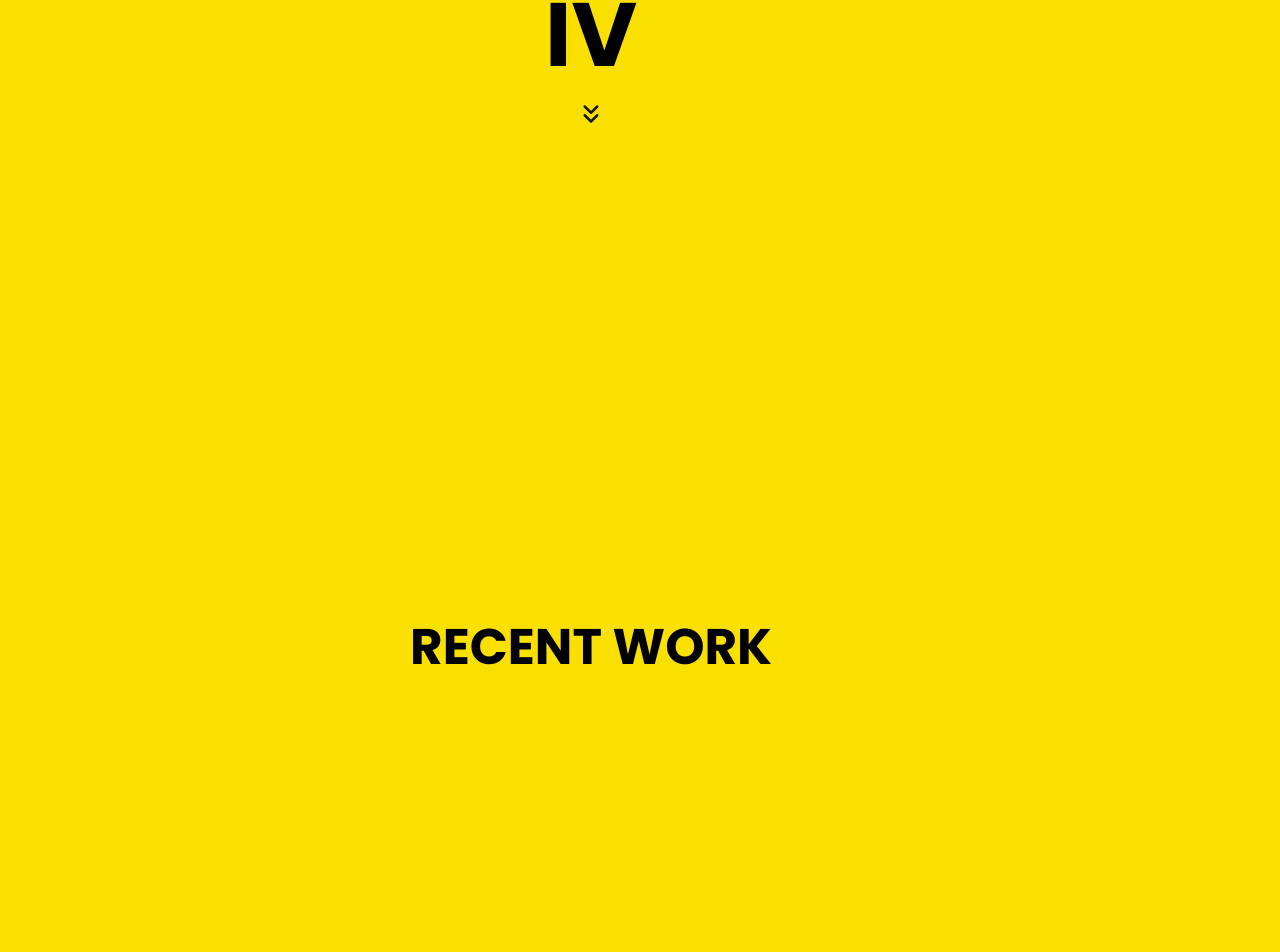
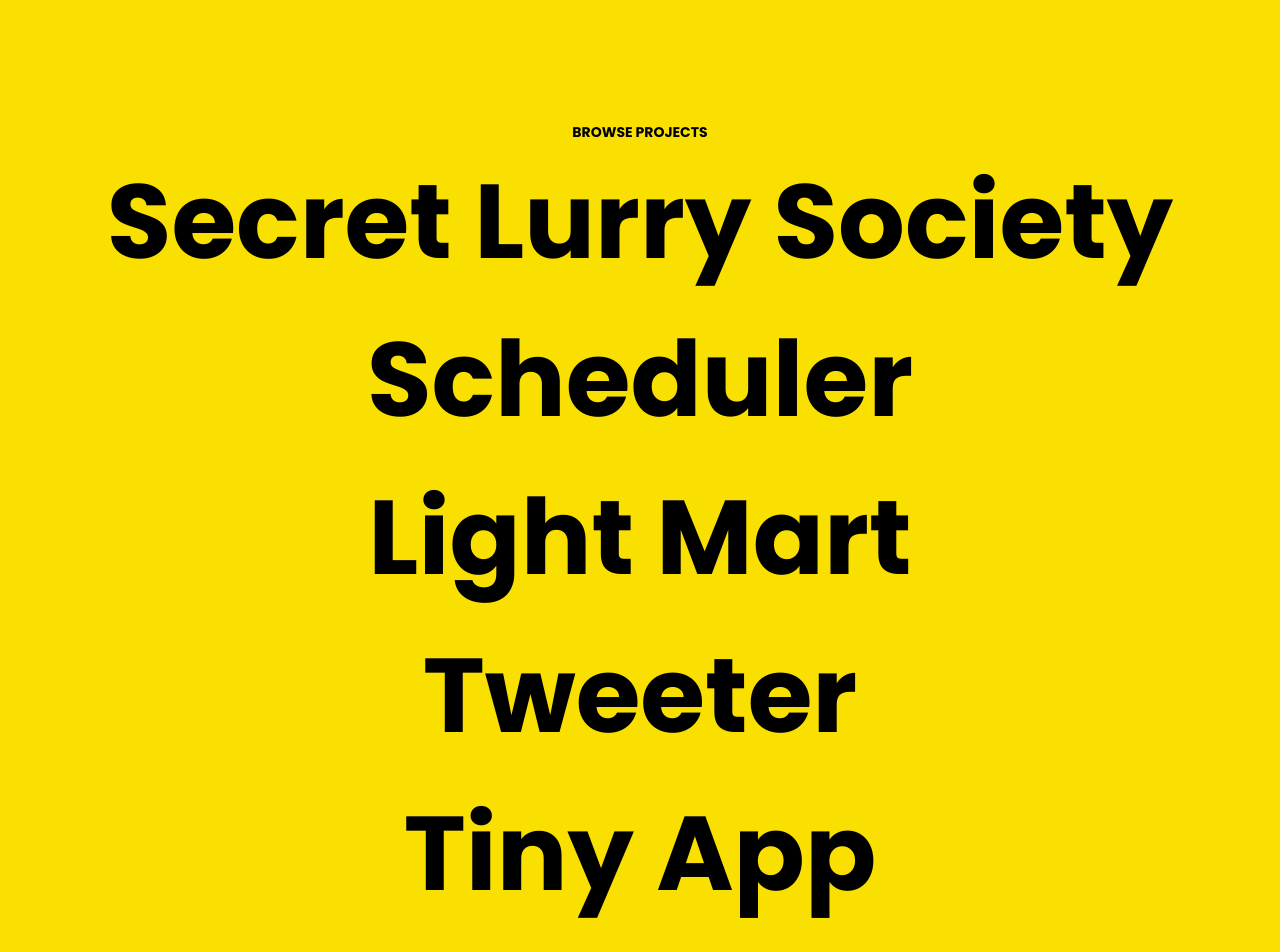
Before and after one commit to iourivolkov/portfolio-website, a React (Create React App) app: page / in a window 1280 px wide. Shown: the part 383-1335 px from the top of the page. Built offline with nearby package versions, Linux system fonts and the light colour scheme.

Commit message:
add headings for past projects

```diff
--- a/src/components/LandingPage.jsx
+++ b/src/components/LandingPage.jsx
@@ -1,10 +1,10 @@
 import "../styles/LandingPage.css";
 import { FiChevronsDown } from "react-icons/fi";
+
 
 const LandingPage = () => {
   return (
   <div className="container">
-    <h1 className="main-page-title">IV</h1>
     <FiChevronsDown className="page-down-icon" />
   </div>
     );
--- a/src/components/ProjectGrid.jsx
+++ /dev/null
@@ -1,7 +0,0 @@
-import "../styles/ProjectGrid.css";
-
-const ProjectGrid = ({}) => {
-  return <div></div>;
-};
-
-export default ProjectGrid;
--- a/src/components/Projects.jsx
+++ b/src/components/Projects.jsx
@@ -1,47 +1,19 @@
 import "../styles/Projects.css";
-import ProjectGrid from "./ProjectGrid";
 
 
-const work = [
-  {
-    img: "url",
-    name: "Secret Lurry Society",
-    description:
-      "Lighthouse Labs' flagship DApp (decentralized application) - consisting of an NFT collection, minting website, and LURRY token IDO (initial dex offering). The Floatie Lurry NFT grants exclusive access to a mentorship discord channel and acts as an on-ramp to blockchain technology for first-time users. The website is pinned to IPFS (InterPlanetary File System).",
-    technology:
-      "React, JQuery, Hardhat, Truffle, Ganache, Web3.js, Ethers.js, OpenZeppelin, IPFS (Pinata), Alchemy, ENS",
-    links: "https://github.com/iourivolkov/Lurry-Contract-Website",
-  },
-  {
-    img: "url",
-    name: "LightMart",
-    description: "A buy and sell NFT (non-fungible token) marketplace.",
-    technology: "JS, HTML, CSS, Bootstrap, PostgreSQL, Express",
-    links: "url",
-  },
-  {
-    img: "https://github.com/iourivolkov/tweeter-app/blob/master/docs/alltweets.png?raw=true",
-    name: "Tweeter",
-    description:
-      "A Single Page App (SPA) Twitter clone - focused on practicing front-end development skills.",
-    technology: "JS, JQuery, AJAX, HTML, CSS",
-    links: "https://github.com/iourivolkov/tweeter-app",
-  },
-  {
-    img: "https://github.com/iourivolkov/tinyapp/blob/master/docs/urls-page.png?raw=true",
-    name: "TinyApp",
-    description:
-      "TinyApp is a full-stack web app built with Node and Express that allows users to shorten long URLs (a la bit.ly). Cookies are used to authenticate users and their data is persisted",
-    technology: "JS, Node, Express, HTML, CSS",
-    links: "https://github.com/iourivolkov/tinyapp",
-  },
-];
+const Projects = ({img, name, description, technology, links}) => {
 
-const Projects = () => {
   return (
     <div className="container">
-      <h1 className="recent-work">RECENT WORK</h1>
-      <ProjectGrid />
+      <h1 className="recent-work">BROWSE PROJECTS</h1>
+      <div className="past-project-links">
+        <h2>Secret Lurry Society</h2>
+        <h2>Scheduler</h2>
+        <h2>Light Mart</h2>
+        <h2>Tweeter</h2>
+        <h2>Tiny App</h2>
+      </div>
+
     </div>
   );
 };
--- a/src/styles/LandingPage.css
+++ b/src/styles/LandingPage.css
@@ -6,13 +6,12 @@
 }
 
 .container {
-  height: 922px;
-  width: 1182px;
-  display: flex;
-  flex-direction: column;
-  align-items: center;
+  height: 100%;
+  width: 100%;
+  padding-top: 200px;
 
 }
+
 
 .main-page-title {
   font-family: "Poppins", sans-serif;
--- a/src/styles/ProjectGrid.css
+++ b/src/styles/ProjectGrid.css
@@ -0,0 +1,17 @@
+* {
+  margin: 0;
+  padding: 0;
+  box-sizing: border-box;
+}
+
+.github-links {
+  background-color: #ffffff;
+  border: none;
+  color: white;
+  padding: 15px 32px;
+  text-align: center;
+  text-decoration: none;
+  display: inline-block;
+  font-size: 16px;
+
+}
--- a/src/styles/Projects.css
+++ b/src/styles/Projects.css
@@ -2,15 +2,16 @@
   margin: 0;
   padding: 0;
   box-sizing: border-box;
-
 }
 
+.past-project-links {
+  font-family: "Poppins", sans-serif;
+  font-size: 70px;
+}
+
+.past-prject-links:hover {
 
 
-.about-component {
-  font-size: 22px;
-  text-decoration: none;
-  margin-top: 100px;
 }
 
 h1 {
@@ -20,5 +21,5 @@ h1 {
 
 .recent-work {
   font-family: "Poppins", sans-serif;
-  font-size: 50px;
+  font-size: 14px;
 }
```
Also changed, not shown: src/App.css (line endings or trailing spaces).
